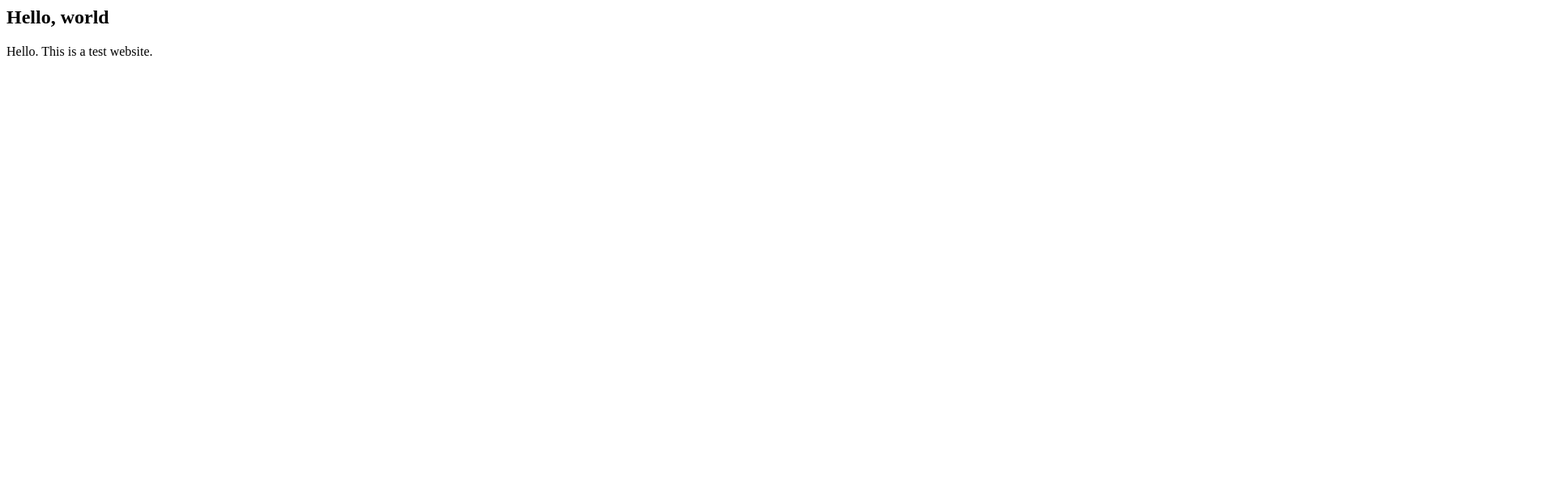
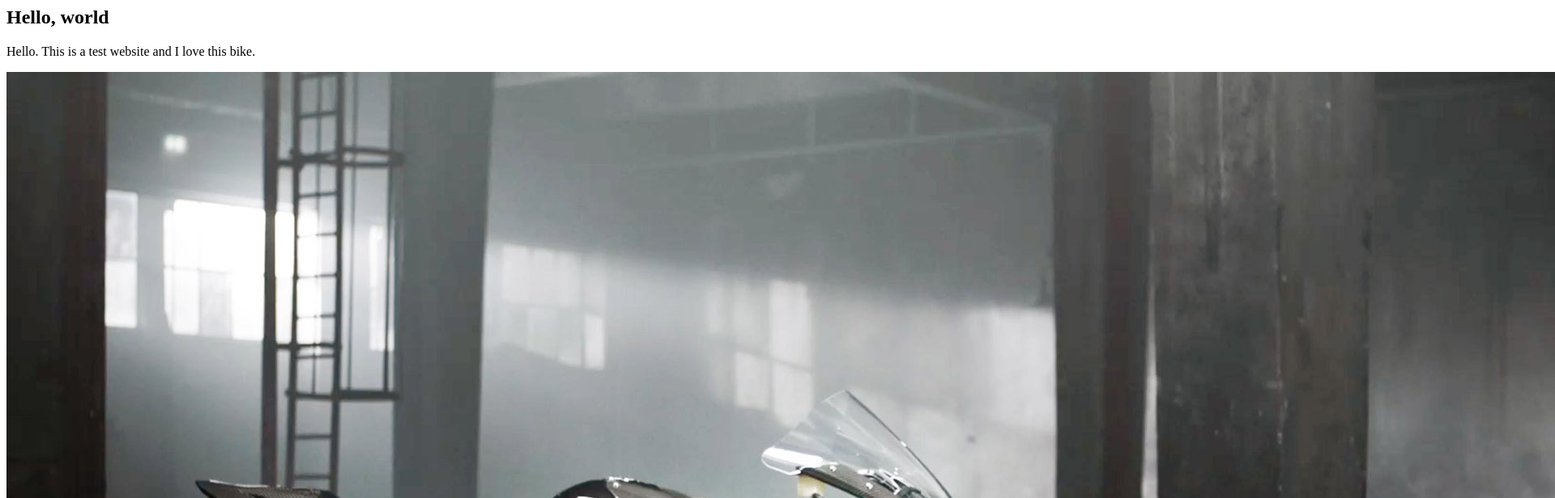
Before and after one commit to ankishnair/git-devops, a plain HTML site: page website/index.html in a window 1280 px wide. Shown: the top 616 px of the page at 81% size, 1920 px wide, since content can reach past the window. Drawn offline with Linux system fonts and the light colour scheme.

Commit message:
adding image to index.html

```diff
--- a/website/index.html
+++ b/website/index.html
@@ -1,9 +1,10 @@
 <html>
 	<head>
-		<title> Deployment of test website </title>
+		<title> Dream bike </title>
 	</head>
 	<body>
 		<h2>Hello, world</h2>
-		<p> Hello. This is a test website. </p>
+		<p> Hello. This is a test website and I love this bike. </p>
+		<img src = "images/bike.jpg" />
 	</body>
 </html>
```
Also changed, not shown: website/images/bike.jpg (added).
